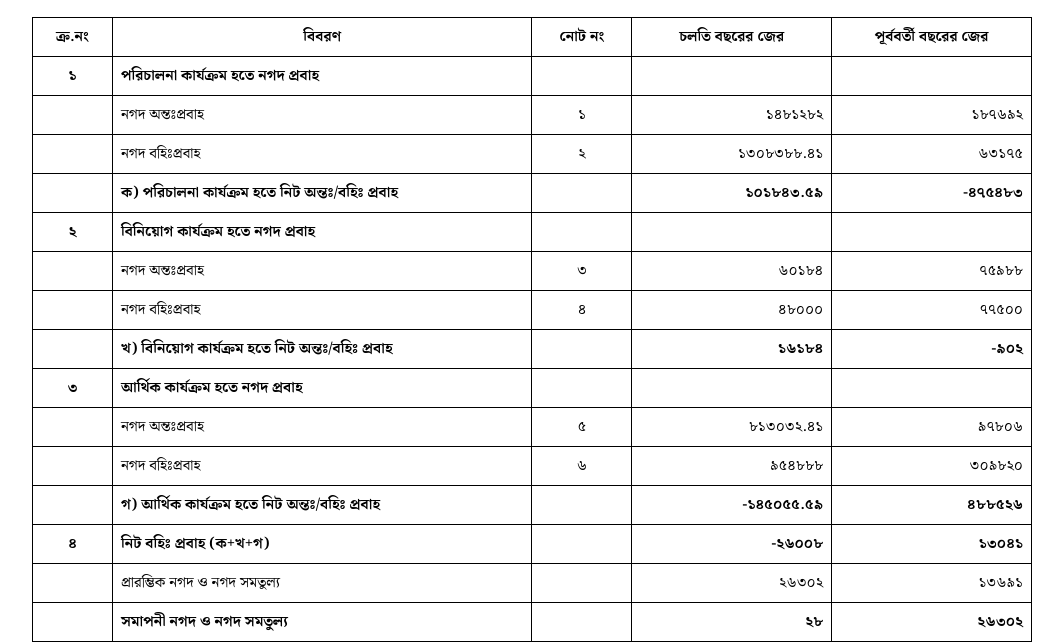
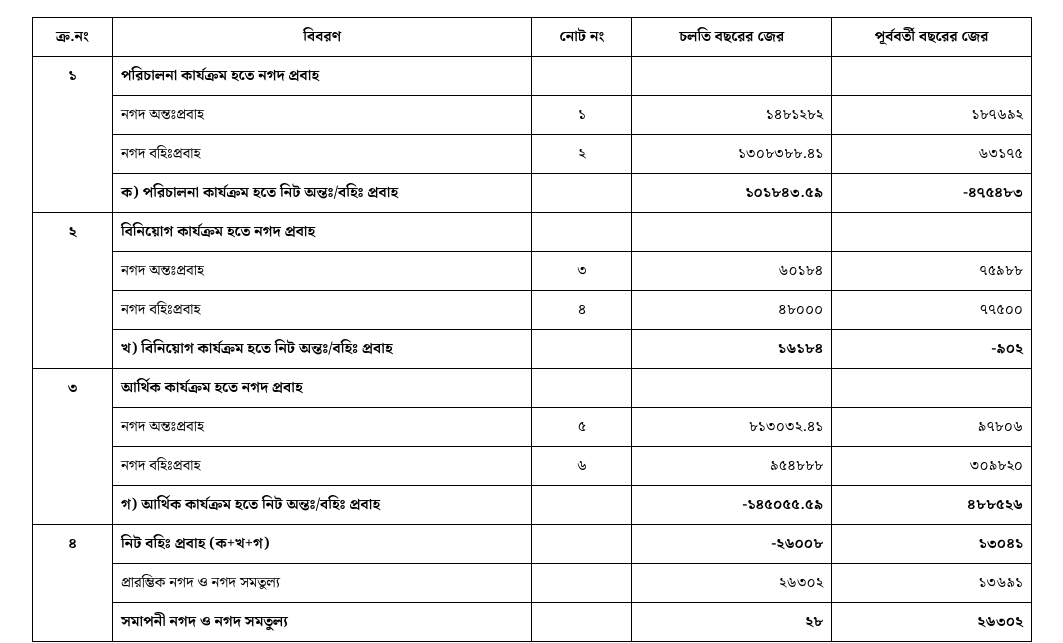
Before and after one commit to Mirazahmed0997/quotedLetterTable, a plain HTML site: page Cash flow statement/statement.html in a window 1280 px wide. Shown: the part 171-814 px from the top of the page, without its empty margins (108-1171 px from the left). Drawn offline with Linux system fonts and the light colour scheme.

Commit message:
fixTableAllignment

```diff
--- a/Cash flow statement/statement.html
+++ b/Cash flow statement/statement.html
@@ -118,13 +118,12 @@ th{
 
             <!-- 1 -->
             <tr>
-                <th rowspan="" class="text-center section">১</td>
+                <th rowspan="4" class="text-center section">১</td>
                 <td class="text-left section">পরিচালনা কার্যক্রম হতে নগদ প্রবাহ</td>
                 <td></td><td></td><td></td>
             </tr>
 
             <tr>
-                <td></td>
                 <td class="text-left">নগদ অন্তঃপ্রবাহ</td>
                 <td class="text-center">১</td>
                 <td class="text-right">১৪৮১২৮২</td>
@@ -132,7 +131,6 @@ th{
             </tr>
 
             <tr>
-                <td></td>
                 <td class="text-left">নগদ বহিঃপ্রবাহ</td>
                 <td class="text-center">২</td>
                 <td class="text-right">১৩০৮৩৮৮.৪১</td>
@@ -140,7 +138,6 @@ th{
             </tr>
 
             <tr>
-                <td></td>
                 <td class="text-left"><b>ক) পরিচালনা কার্যক্রম হতে নিট অন্তঃ/বহিঃ প্রবাহ</b></td>
                 <td></td>
                 <td class="text-right"><b>১০১৮৪৩.৫৯</b></td>
@@ -149,13 +146,12 @@ th{
 
             <!-- 2 -->
             <tr>
-                <td class="text-center section">২</td>
+                <td rowspan="4" class="text-center section">২</td>
                 <td class="text-left section">বিনিয়োগ কার্যক্রম হতে নগদ প্রবাহ</td>
                 <td></td><td></td><td></td>
             </tr>
 
             <tr>
-                <td></td>
                 <td class="text-left">নগদ অন্তঃপ্রবাহ</td>
                 <td class="text-center">৩</td>
                 <td class="text-right">৬০১৮৪</td>
@@ -163,7 +159,6 @@ th{
             </tr>
 
             <tr>
-                <td></td>
                 <td class="text-left">নগদ বহিঃপ্রবাহ</td>
                 <td class="text-center">৪</td>
                 <td class="text-right">৪৮০০০</td>
@@ -171,7 +166,6 @@ th{
             </tr>
 
             <tr>
-                <td></td>
                 <td class="text-left"><b>খ) বিনিয়োগ কার্যক্রম হতে নিট অন্তঃ/বহিঃ প্রবাহ</b></td>
                 <td></td>
                 <td class="text-right"><b>১৬১৮৪</b></td>
@@ -180,13 +174,12 @@ th{
 
             <!-- 3 -->
             <tr>
-                <td class="text-center section">৩</td>
+                <td rowspan="4" class="text-center section">৩</td>
                 <td class="text-left section">আর্থিক কার্যক্রম হতে নগদ প্রবাহ</td>
                 <td></td><td></td><td></td>
             </tr>
 
             <tr>
-                <td></td>
                 <td class="text-left">নগদ অন্তঃপ্রবাহ</td>
                 <td class="text-center">৫</td>
                 <td class="text-right">৮১৩০৩২.৪১</td>
@@ -194,7 +187,6 @@ th{
             </tr>
 
             <tr>
-                <td></td>
                 <td class="text-left">নগদ বহিঃপ্রবাহ</td>
                 <td class="text-center">৬</td>
                 <td class="text-right">৯৫৪৮৮৮</td>
@@ -202,7 +194,6 @@ th{
             </tr>
 
             <tr>
-                <td></td>
                 <td class="text-left"><b>গ) আর্থিক কার্যক্রম হতে নিট অন্তঃ/বহিঃ প্রবাহ</b></td>
                 <td></td>
                 <td class="text-right"><b>-১৪৫০৫৫.৫৯</b></td>
@@ -211,7 +202,7 @@ th{
 
             <!-- 4 -->
             <tr>
-                <td class="text-center section">৪</td>
+                <td rowspan="3" class="text-center section">৪</td>
                 <td class="text-left"><b>নিট বহিঃ প্রবাহ (ক+খ+গ)</b></td>
                 <td></td>
                 <td class="text-right"><b>-২৬০০৮</b></td>
@@ -219,7 +210,6 @@ th{
             </tr>
 
             <tr>
-                <td></td>
                 <td class="text-left">প্রারম্ভিক নগদ ও নগদ সমতুল্য</td>
                 <td></td>
                 <td class="text-right">২৬৩০২</td>
@@ -227,7 +217,6 @@ th{
             </tr>
 
             <tr>
-                <td></td>
                 <td class="text-left"><b>সমাপনী নগদ ও নগদ সমতুল্য</b></td>
                 <td></td>
                 <td class="text-right"><b>২৮</b></td>
```
